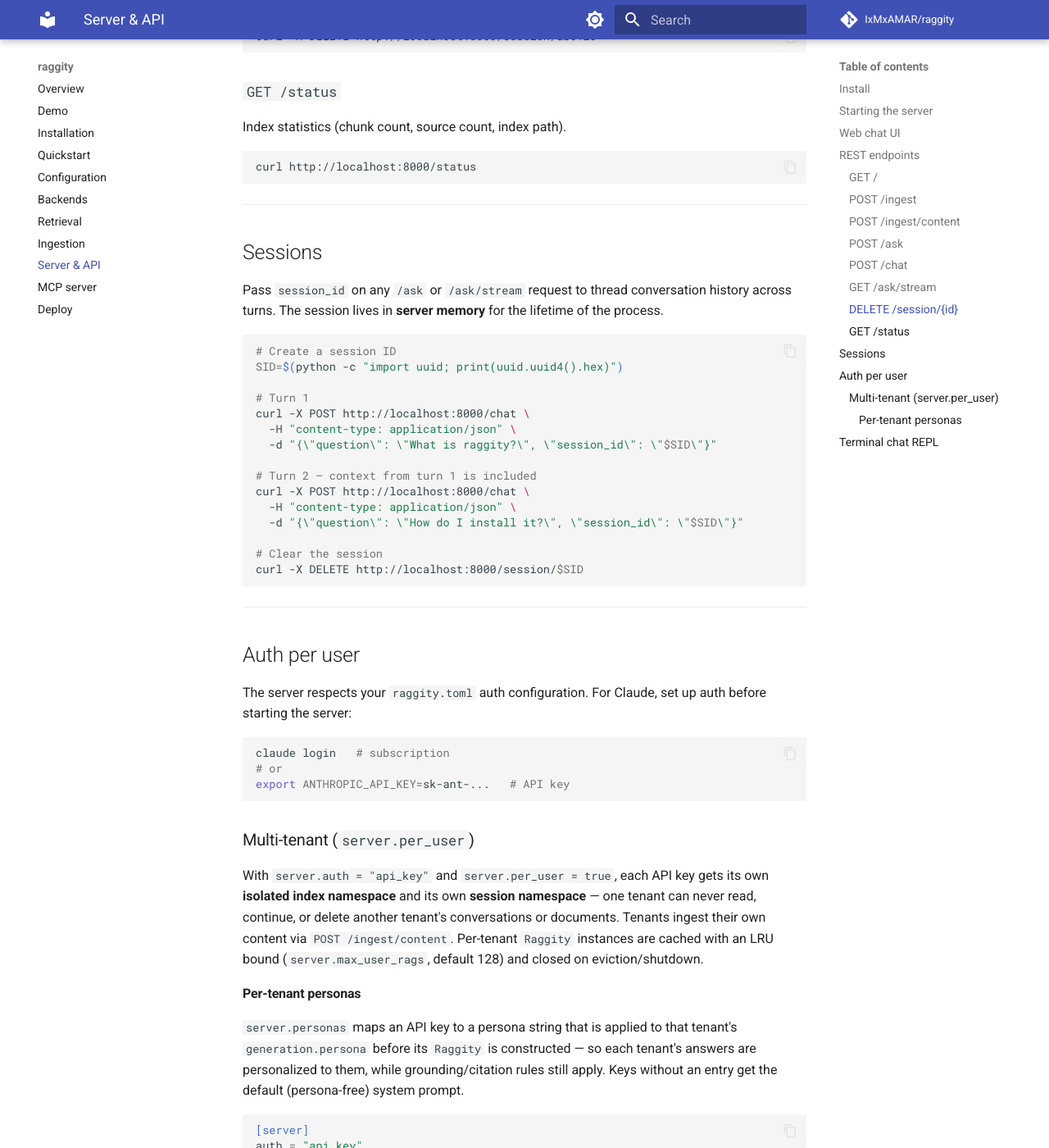
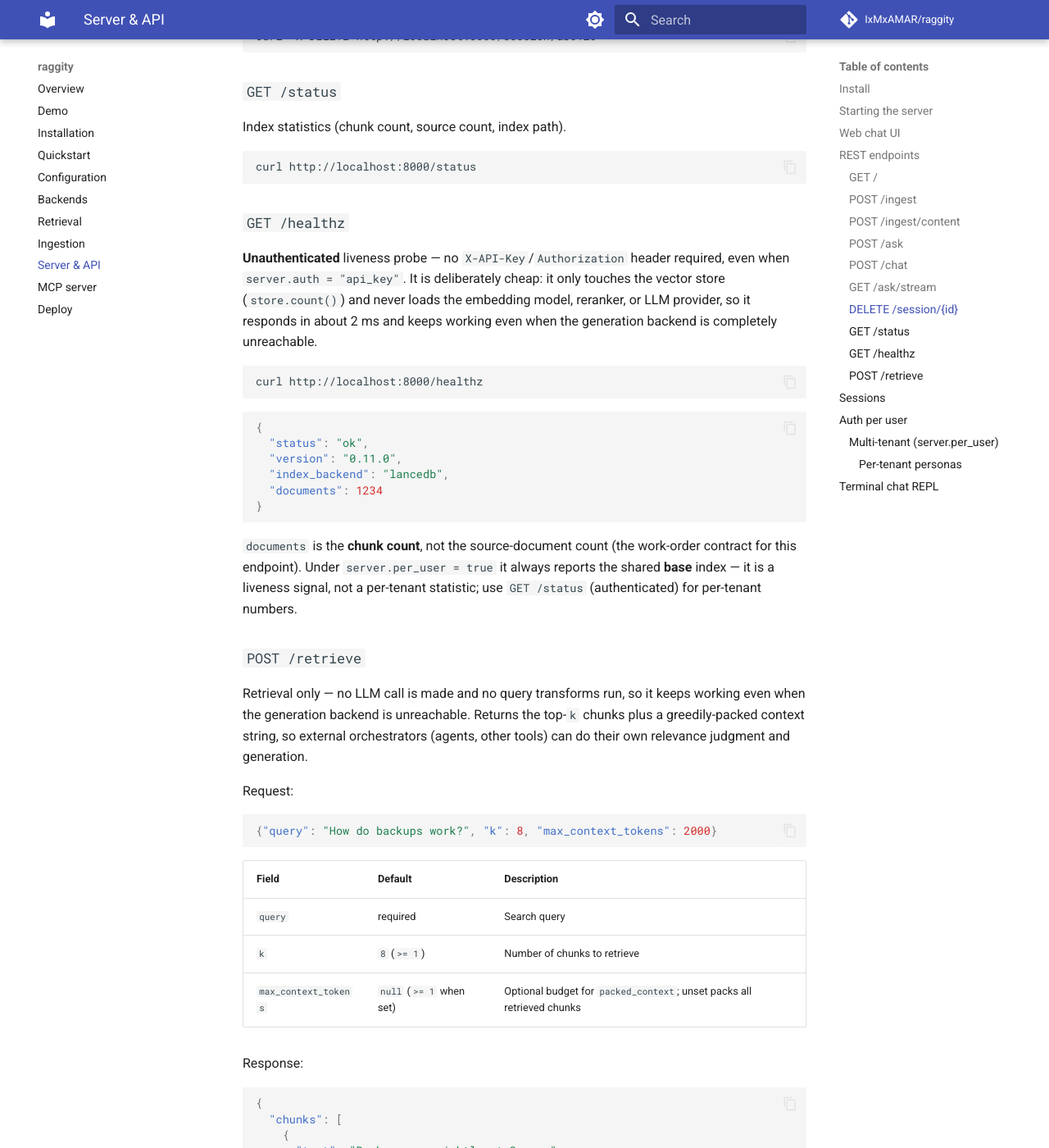
Before and after one commit to IxMxAMAR/raggity, an MkDocs documentation site: the page built from docs/server.md, in a window 1280 px wide and 1400 px high, scrolled down 2929 px. Shown: the whole window at 82% size. Built offline with MkDocs 1.6.1 and Material for MkDocs 9.7.7, drawn with Linux system fonts in a browser that asks for light colours; comment, search, counter and statistics services are not loaded; some of the changed text lies outside the part shown.

Commit message:
docs+chore: v0.11.0 — document /healthz, /retrieve, backend=external; measured low-ram RSS (302 MB)

````diff
--- a/docs/server.md
+++ b/docs/server.md
@@ -136,6 +136,77 @@
 curl http://localhost:8000/status
 ```
 
+### `GET /healthz`
+
+**Unauthenticated** liveness probe — no `X-API-Key`/`Authorization` header required, even when `server.auth = "api_key"`. It is deliberately cheap: it only touches the vector store (`store.count()`) and never loads the embedding model, reranker, or LLM provider, so it responds in about 2 ms and keeps working even when the generation backend is completely unreachable.
+
+```bash
+curl http://localhost:8000/healthz
+```
+
+```json
+{
+  "status": "ok",
+  "version": "0.11.0",
+  "index_backend": "lancedb",
+  "documents": 1234
+}
+```
+
+`documents` is the **chunk count**, not the source-document count (the work-order contract for this endpoint). Under `server.per_user = true` it always reports the shared **base** index — it is a liveness signal, not a per-tenant statistic; use `GET /status` (authenticated) for per-tenant numbers.
+
+### `POST /retrieve`
+
+Retrieval only — no LLM call is made and no query transforms run, so it keeps working even when the generation backend is unreachable. Returns the top-`k` chunks plus a greedily-packed context string, so external orchestrators (agents, other tools) can do their own relevance judgment and generation.
+
+Request:
+
+```json
+{"query": "How do backups work?", "k": 8, "max_context_tokens": 2000}
+```
+
+| Field | Default | Description |
+|---|---|---|
+| `query` | required | Search query |
+| `k` | `8` (`>= 1`) | Number of chunks to retrieve |
+| `max_context_tokens` | `null` (`>= 1` when set) | Optional budget for `packed_context`; unset packs all retrieved chunks |
+
+Response:
+
+```json
+{
+  "chunks": [
+    {
+      "text": "Backups run nightly at 2am...",
+      "score": 0.83,
+      "source": "notes/ops.md",
+      "metadata": {
+        "title": "Ops notes",
+        "heading_path": "Backups",
+        "chunk_id": "abc123",
+        "ordinal": 0
+      }
+    }
+  ],
+  "packed_context": "[source: notes/ops.md]\nBackups run nightly at 2am...",
+  "token_count": 42,
+  "tokenizer": "chars/4-approx"
+}
+```
+
+`packed_context` joins `[source: <path>]\n<text>` blocks with blank lines, greedily packed to `max_context_tokens` (when set) using the `chars/4` approximate tokenizer reported in `tokenizer`.
+
+By design this endpoint **bypasses the sufficiency-floor abstention** used by `/ask` and `/chat` — callers get the raw top-k with scores and judge relevance themselves rather than raggity silently withholding low-confidence results.
+
+`/retrieve` is authenticated the same way as the other data routes (respects `server.auth`) and is per-tenant aware under `server.per_user = true`.
+
+```bash
+curl -X POST http://localhost:8000/retrieve \
+  -H "content-type: application/json" \
+  -H "X-API-Key: $KEY" \
+  -d '{"query": "How do backups work?", "k": 8, "max_context_tokens": 2000}'
+```
+
 ---
 
 ## Sessions
--- a/pyproject.toml
+++ b/pyproject.toml
@@ -4,7 +4,7 @@
 
 [project]
 name = "raggity"
-version = "0.10.0"
+version = "0.11.0"
 description = "Local-first, top-tier RAG over your notes, docs, and PDFs — answered by Claude."
 readme = "README.md"
 requires-python = ">=3.11"
--- a/src/raggity/__init__.py
+++ b/src/raggity/__init__.py
@@ -1,4 +1,4 @@
-__version__ = "0.10.0"
+__version__ = "0.11.0"
 
 # Register built-in connectors so resolve("connector", ...) works after
 # `import raggity` without requiring callers to import sub-packages first.
````
Also changed, not shown: README.md (+20 -3 lines), docs/backends.md (+28 -1 lines), docs/configuration.md (+33 -2 lines).
